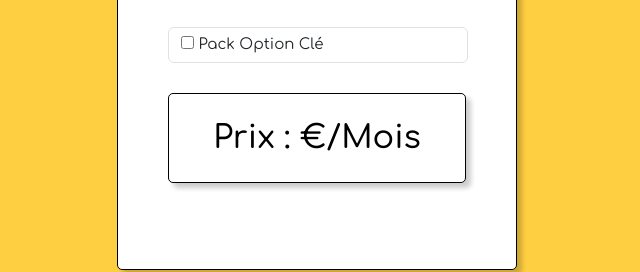
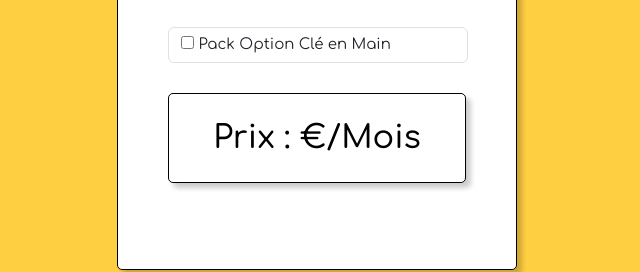
Before and after one commit to SGALT/calculator, a plain HTML site: page index.html in a window 1280 px wide. Shown: the part 328-600 px from the top of the page, 323-963 px from the left. Drawn offline with nearby package versions, Linux system fonts and the light colour scheme.

Commit message:
Update index.html

```diff
--- a/index.html
+++ b/index.html
@@ -32,7 +32,7 @@
       </div>
       <div class="form-control">
           <input type="checkbox" id="pack-option" name="pack-option"/>
-          <label for="pack-option">Pack Option Clé</label>
+          <label for="pack-option">Pack Option Clé en Main</label>
       </div>
       <div>
         <h2 id="resultCont">Prix : €/Mois</h2>
```
